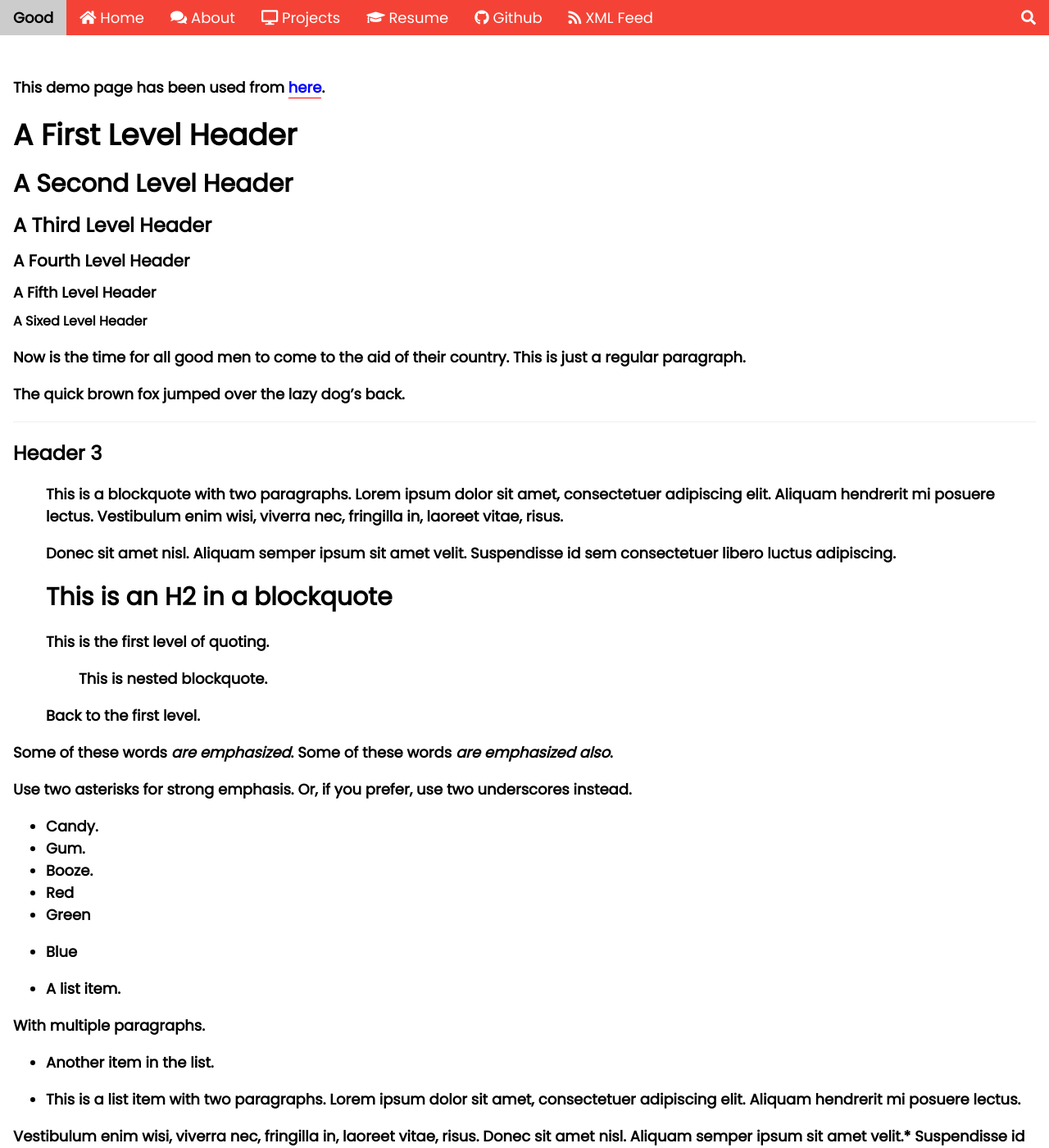
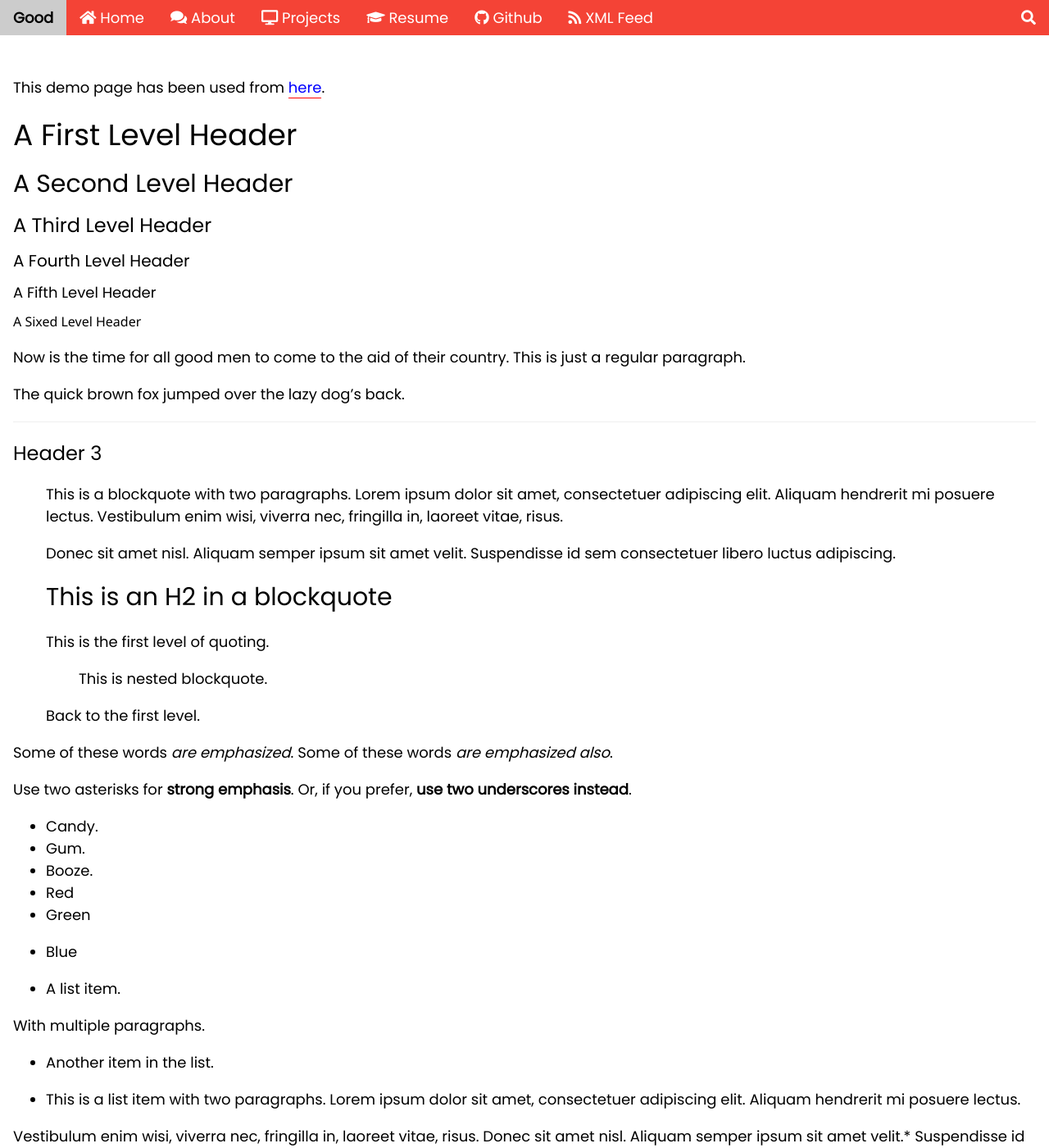
Before and after one commit to chipprogrammers/Good, a Jekyll site: the page built from _posts/2016-06-04-example-content.md, in a window 1280 px wide and 1400 px high. Shown: the whole window at 82% size. Built offline with Jekyll 4.4.1, drawn with Linux system fonts in a browser that asks for light colours; comment, search, counter and statistics services are not loaded.

Commit message:
Update main.css

```diff
--- a/assets/css/main.css
+++ b/assets/css/main.css
@@ -2,11 +2,6 @@
 body {font-size:18px;}
 .w3-half img{margin-bottom:-6px;margin-top:16px;opacity:0.8;cursor:pointer}
 .w3-half img:hover{opacity:1}
-article, h1, h2, h3, h4, h5, h6, .h1, .h2, .h3, .h4 {
-  font-family: "Poppins", sans-serif;
-  font-weight: 600;
-  display: block;
-}
 .search {
 	position: fixed;
 	background-color: rgba(102, 51, 153, 0.95);
```
